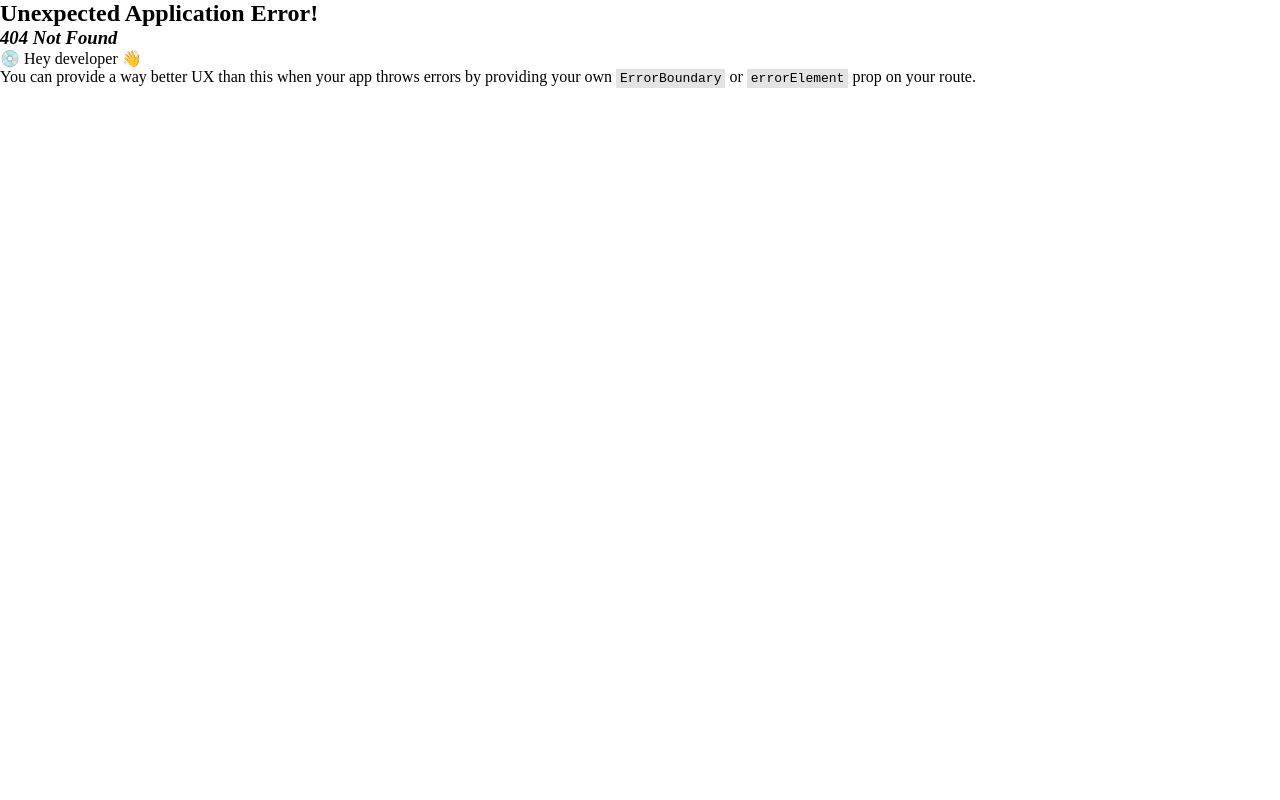
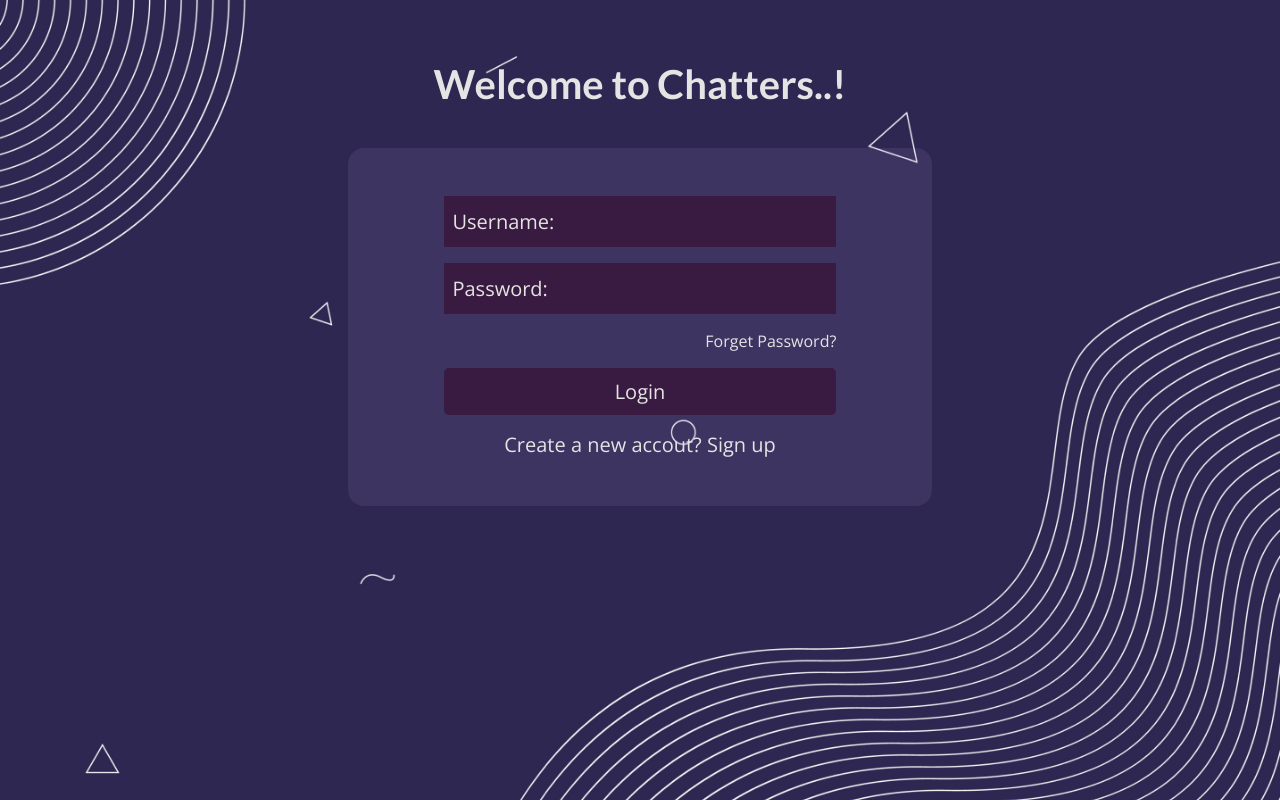
Before and after one commit to piyush-gangrade/chat-app, a React (Vite) app in the folder client/: page /login in a window 1280 px wide. Before the commit this address had no page. Built offline with nearby package versions, Linux system fonts and the light colour scheme.

Commit message:
update signup and login route

```diff
--- a/client/src/App.jsx
+++ b/client/src/App.jsx
@@ -20,20 +20,22 @@ const router = createBrowserRouter([
     )
   },
   {
-    path: "/auth",
-    element: <AuthLayout/>,
-    children: [
-      {
-        path: "login",
-        // action: loginAction,
-        element: <LogIn/>
-      },
-      {
-        path: "signup",
-        action: signupAction,
-        element: <SignUp/>
-      }
-    ]
+    path: "/login",
+    // action: loginAction,
+    element: (
+      <AuthLayout>
+        <LogIn />
+      </AuthLayout>
+    )
+  },
+  {
+    path: "/signup",
+    action: signupAction,
+    element: (
+      <AuthLayout>
+        <SignUp/>
+      </AuthLayout>
+    )
   }
 ])
 
--- a/client/src/components/AuthLayout.jsx
+++ b/client/src/components/AuthLayout.jsx
@@ -1,11 +1,10 @@
 import React from "react";
-import { Outlet } from "react-router-dom";
 
-export default function AuthLayout(){
+export default function AuthLayout({children}){
     return (
     <div className="auth-section">
         <h1 className="heading">Welcome to Chatters..!</h1>
-        <Outlet/>
+        {children}
     </div>
     )
 }
--- a/client/src/components/PrivateRoute.jsx
+++ b/client/src/components/PrivateRoute.jsx
@@ -6,7 +6,7 @@ export default function PrivateRoute({children}){
     const {user, token} = useUser();
 
     if(!user || !token){
-        return <Navigate to="/auth/login" replace />
+        return <Navigate to="/login" replace />
     }
 
     return children;
--- a/client/src/pages/auth/LogIn.jsx
+++ b/client/src/pages/auth/LogIn.jsx
@@ -57,7 +57,7 @@ export default function LogIn(){
                 </div>
                 <Link className="forget">Forget Password?</Link>
                 <button className="submit">Login</button>
-                <div className="option">Create a new accout? <Link to="/auth/signup">Sign up</Link></div>
+                <div className="option">Create a new accout? <Link to="/signup">Sign up</Link></div>
             </Form>
         </>
     )
--- a/client/src/pages/auth/SignUp.jsx
+++ b/client/src/pages/auth/SignUp.jsx
@@ -72,7 +72,7 @@ export default function SignUp(){
                     />
                 </div>
                 <button className="submit">SignIn</button>
-                <div className="option">Already have an accout? <Link to="/auth/login">Log In</Link></div>
+                <div className="option">Already have an accout? <Link to="/login">Log In</Link></div>
             </Form>
         </>
     )
```
